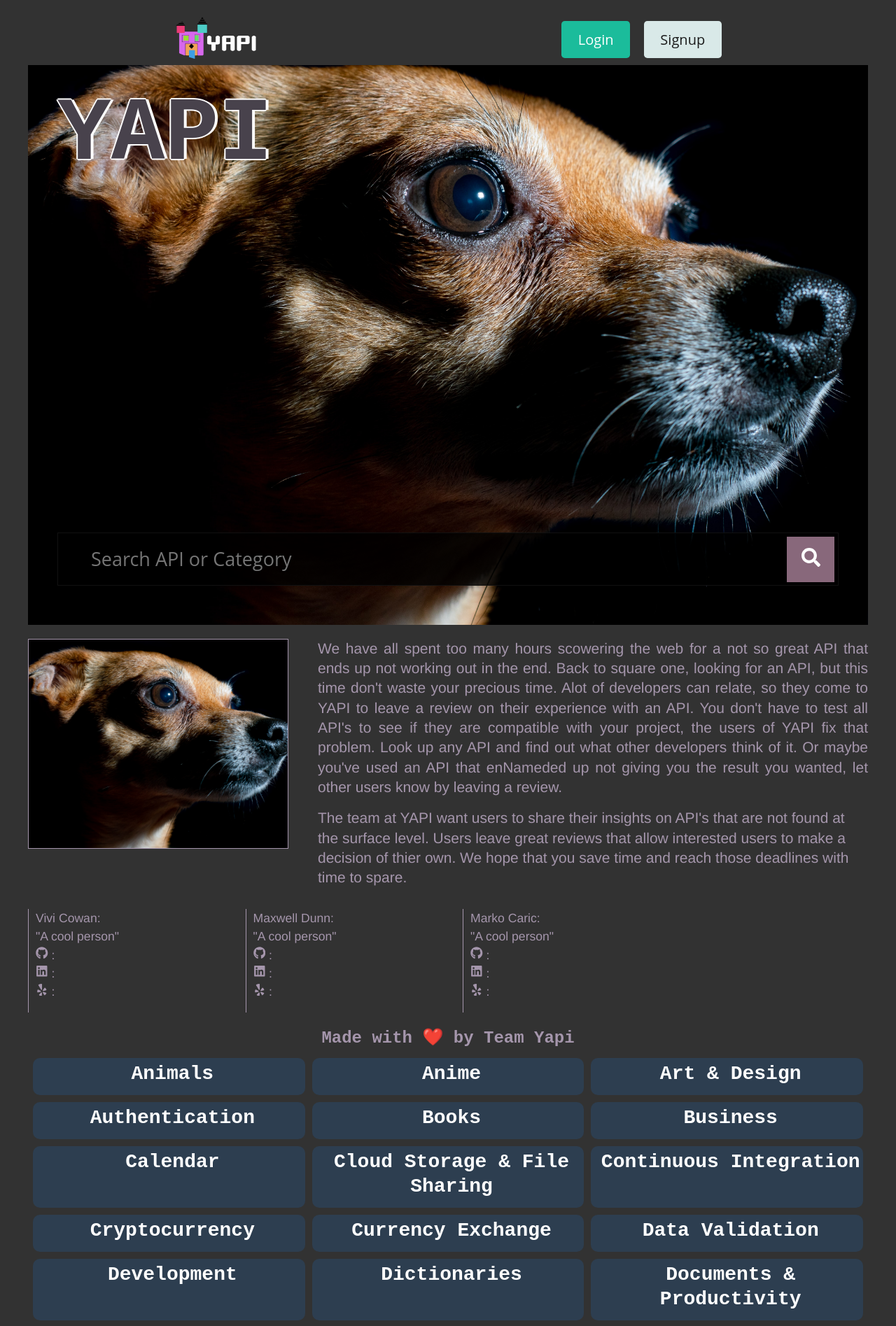
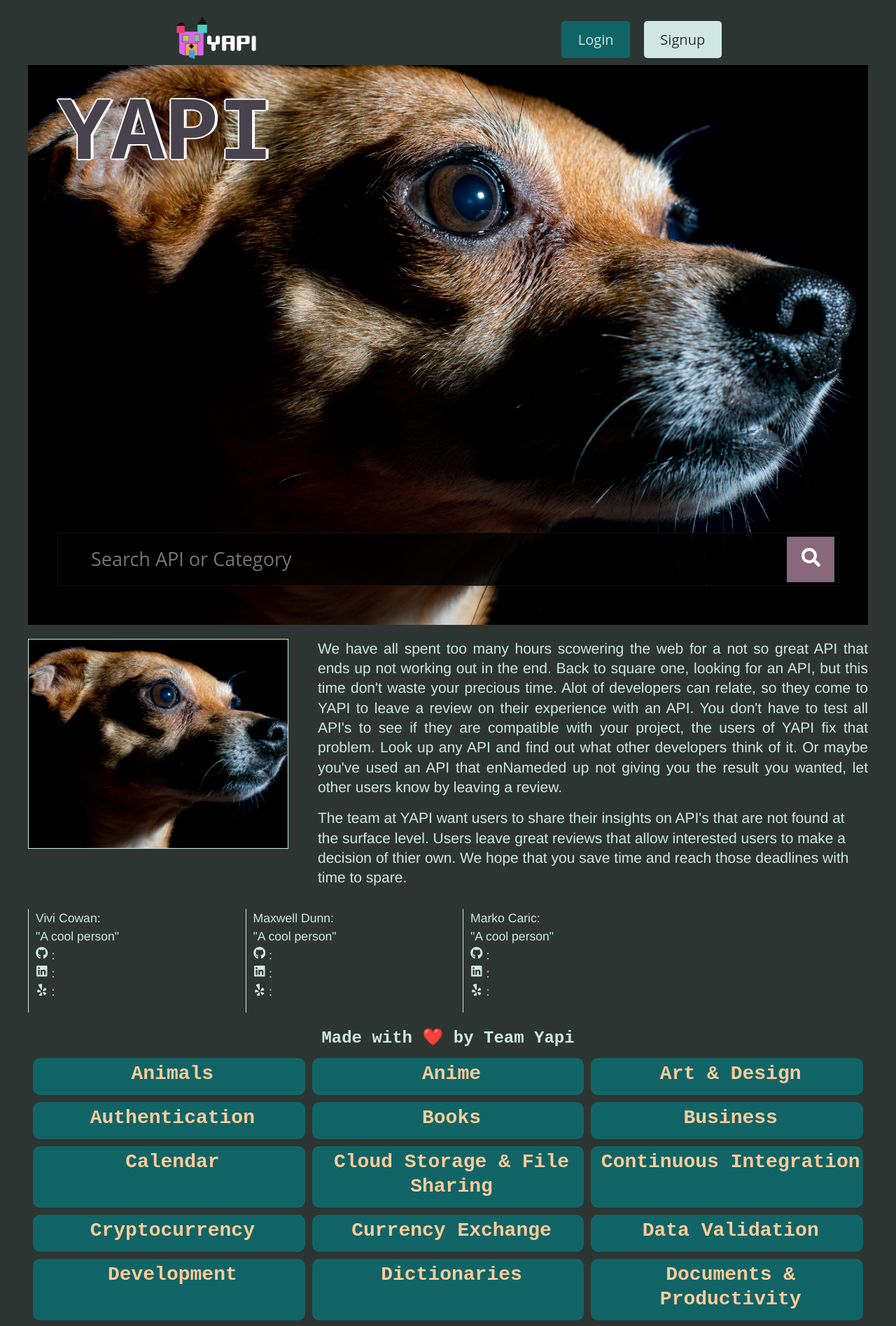
Before and after one commit to m-car/YAPI, a React (Create React App) app in the folder client/: page / in a window 1280 px wide. Shown: the top 1895 px of the page at 70% size. Built offline with nearby package versions, Linux system fonts and the light colour scheme; no server answers.

Commit message:
changed colors on home page, search page, and category component

```diff
--- a/client/src/components/Categories/categories.css
+++ b/client/src/components/Categories/categories.css
@@ -1,18 +1,19 @@
 .category {
   width: 90%;
-  background-color: #2d3e50;
+  background-color: #116466;
   padding: 5px 0px 5px 10px;
   margin: 5px;
-  color: white;
+  color: #ffcb9a;
   border-radius: 10px;
   transition: all 0.3s ease-in-out;
   cursor: pointer;
 }
 
 .category:hover {
-  box-shadow: 0px 0px 5px #c143e0;
-  background-color: #c143e0;
+  box-shadow: 0px 0px 5px #d1e8e2;
+  background-color: #d1e8e2;
   padding: 10px 0px 10px 15px;
+  color: #116466;
 }
 
 @media screen and (min-width: 576px) {
--- a/client/src/components/Header/header.css
+++ b/client/src/components/Header/header.css
@@ -1,5 +1,14 @@
 .yapilogo {
-    border-radius: 50%;
-    width: 25%;
+  border-radius: 50%;
+  width: 25%;
+}
 
+.mintBg {
+  background-color: #d1e8e2;
+  color: #2c3531;
 }
+
+.tealBg {
+  background-color: #116466;
+  color: #d1e8e2;
+}
--- a/client/src/components/Header/index.js
+++ b/client/src/components/Header/index.js
@@ -23,16 +23,16 @@ const Header = () => {
             <Link className="btn btn-lg btn-info m-2" to="/select">
               {Auth.getProfile().data.username}'s SELECTED API
             </Link>
-            <button className="btn btn-lg btn-light m-2" onClick={logout}>
+            <button className="btn btn-lg mintBg m-2" onClick={logout}>
               Logout
             </button>
           </>
         ) : (
           <>
-            <Link className="btn btn-lg btn-info m-2" to="/login">
+            <Link className="btn btn-lg tealBg m-2" to="/login">
               Login
             </Link>
-            <Link className="btn btn-lg btn-light m-2" to="/signup">
+            <Link className="btn btn-lg mintBg m-2" to="/signup">
               Signup
             </Link>
           </>
--- a/client/src/index.css
+++ b/client/src/index.css
@@ -10,6 +10,7 @@ html {
   /* 1 */
   -webkit-text-size-adjust: 100%;
   /* 2 */
+  background-color: #2c3531;
 }
 
 /* Sections
@@ -1705,5 +1706,4 @@ label form [type="radio"] {
     align-content: center;
   }
   /* Changing yapi logo size */
-
-}
+}
--- a/client/src/pages/home.css
+++ b/client/src/pages/home.css
@@ -1,6 +1,6 @@
 :root {
-	--coral: #a596ac;
-	--jade:  #1b1b1be5;
+  --coral: #d1e8e2;
+  --jade: #2c3531;
 }
 body {
   background: var(--jade);
@@ -10,7 +10,6 @@ body {
   font-size: 14px;
   line-height: 1.25;
 }
-
 
 #header {
   display: flex;
@@ -33,7 +32,8 @@ body {
   padding: 3em;
   box-sizing: border-box;
   color: rgba(39, 32, 44, 0.849);
-	text-shadow: 4px 0 0 #fff, -2px 0 0 #fff, 0 2px 0 #fff, 0 -2px 0 #fff, 1px 1px #fff, -1px -1px 0 #fff, 1px -1px 0 #fff, -1px 1px 0 #fff;
+  text-shadow: 4px 0 0 #fff, -2px 0 0 #fff, 0 2px 0 #fff, 0 -2px 0 #fff,
+    1px 1px #fff, -1px -1px 0 #fff, 1px -1px 0 #fff, -1px 1px 0 #fff;
   background: url("../assets/images/hero-unsplash.jpg") center center no-repeat;
   background-size: cover;
 }
@@ -43,13 +43,12 @@ body {
   margin: 0;
   font-size: 12vh;
   font-weight: bold;
-	line-height: .9;
+  line-height: 0.9;
 }
 
 .hero-footer {
   margin-bottom: 1em;
 }
-
 
 .search {
   position: relative;
@@ -101,16 +100,15 @@ body {
   display: grid;
   grid-template-columns: repeat(12, 1fr);
   grid-gap: 1em 3em;
-
 }
 
 /* TYPE */
 .sans {
-	font-family: 'Work Sans', Helvetica, Arial, sans-serif;
+  font-family: "Work Sans", Helvetica, Arial, sans-serif;
 }
 
 .serif {
-	font-family: 'Cardo', Garamond, 'Times New Roman', serif;
+  font-family: "Cardo", Garamond, "Times New Roman", serif;
 }
 
 .centre {
@@ -208,4 +206,8 @@ body {
   }
 }
 
-  @media only screen and (min-width: 32em) { .hero-title { font-size: 16vh; } }
+@media only screen and (min-width: 32em) {
+  .hero-title {
+    font-size: 16vh;
+  }
+}
--- a/client/src/pages/list.css
+++ b/client/src/pages/list.css
@@ -1,5 +1,5 @@
 .searchResult {
-  background-image: linear-gradient(to right, rgba(255, 250, 205, 0.295), teal);
+  background-image: linear-gradient(to right, #116466, #2c3531);
   border-radius: 5px;
   margin-bottom: 10px;
   display: flex;
@@ -23,7 +23,7 @@
 }
 
 .cardTitle {
-  border-bottom: solid purple;
+  border-bottom: solid #ffcb9a;
 }
 
 .cardRating {
@@ -40,14 +40,14 @@
   border-radius: 3px;
   border: none;
   padding: 5px;
-  box-shadow: 5px 5px purple;
+  box-shadow: 5px 5px #ffcb9a;
   transition: all 0.5s cubic-bezier(0.075, 0.82, 0.165, 1);
 }
 
 .detailButton:hover {
   cursor: pointer;
   padding: 8px;
-  box-shadow: 0px 0px 8px purple;
+  box-shadow: 0px 0px 8px #ffcb9a;
 }
 
 .linkButton {
```
Also changed, not shown: 1 other file (tests, documents, lock files or other folders). Lines whose indentation alone changed are shown as unchanged.
